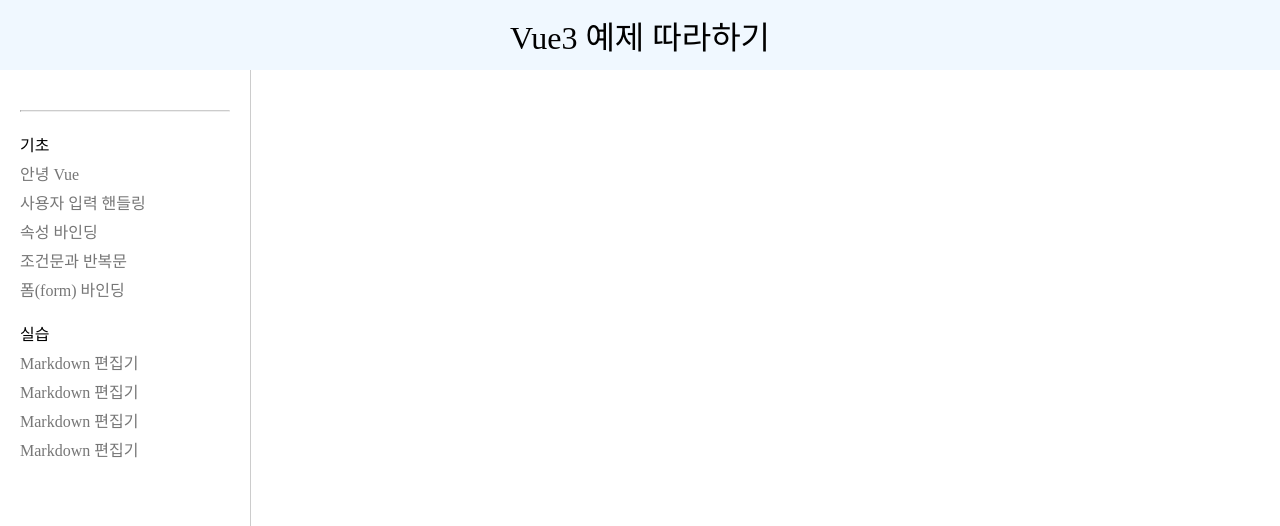
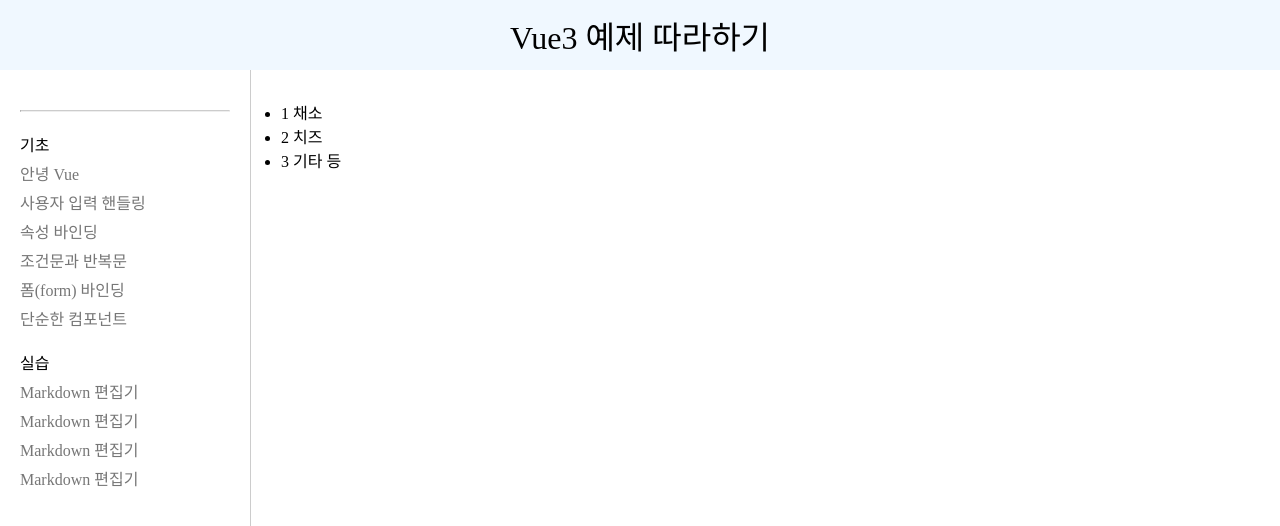
Before and after one commit to HaejinYang/vue-examples, a Vue app: page /simple-component in a window 1280 px wide. Shown: the top 526 px of the page. Built offline with nearby package versions, Linux system fonts and the light colour scheme; the HTML template or start-up script is replaced by a standard one.

Commit message:
단순한 컴포넌트 예제 추가

```diff
--- /dev/null
+++ b/src/components/TodoItem.vue
@@ -0,0 +1,9 @@
+<script setup lang="ts">
+const props = defineProps<{ id: number; text: string }>()
+</script>
+
+<template>
+  <li>{{ props.id }} {{ props.text }}</li>
+</template>
+
+<style scoped></style>
--- a/src/components/layout/AppSide.vue
+++ b/src/components/layout/AppSide.vue
@@ -9,6 +9,7 @@
   { path: '/bind-property', name: '속성 바인딩', id: id.value++ },
   { path: '/condition-loop', name: '조건문과 반복문', id: id.value++ },
   { path: '/form-bind', name: '폼(form) 바인딩', id: id.value++ },
+  { path: '/simple-component', name: '단순한 컴포넌트', id: id.value++ },
 ]
 
 const practiveRoutes = [
--- a/src/router/index.ts
+++ b/src/router/index.ts
@@ -6,6 +6,7 @@
 import BindPropertView from '@/views/BindPropertView.vue'
 import ConditionLoopView from '@/views/ConditionLoopView.vue'
 import FormBindView from '@/views/FormBindView.vue'
+import SimpleComponentView from '@/views/SimpleComponentView.vue'
 
 const router = createRouter({
   history: createWebHistory(import.meta.env.BASE_URL),
@@ -45,6 +46,11 @@
       name: 'form-bind',
       component: FormBindView,
     },
+    {
+      path: '/simple-component',
+      name: 'simple-component',
+      component: SimpleComponentView,
+    },
     // {
     //   path: '/about',
     //   name: 'about',
--- /dev/null
+++ b/src/views/SimpleComponentView.vue
@@ -0,0 +1,20 @@
+<script setup lang="ts">
+import TodoItem from '@/components/TodoItem.vue'
+import { reactive } from 'vue'
+
+const todos = reactive([
+  { id: 1, text: '채소' },
+  { id: 2, text: '치즈' },
+  { id: 3, text: '기타 등' },
+])
+</script>
+
+<template>
+  <div>
+    <ul>
+      <TodoItem v-for="todo in todos" :id="todo.id" :text="todo.text" :key="todo.id" />
+    </ul>
+  </div>
+</template>
+
+<style scoped></style>
```
